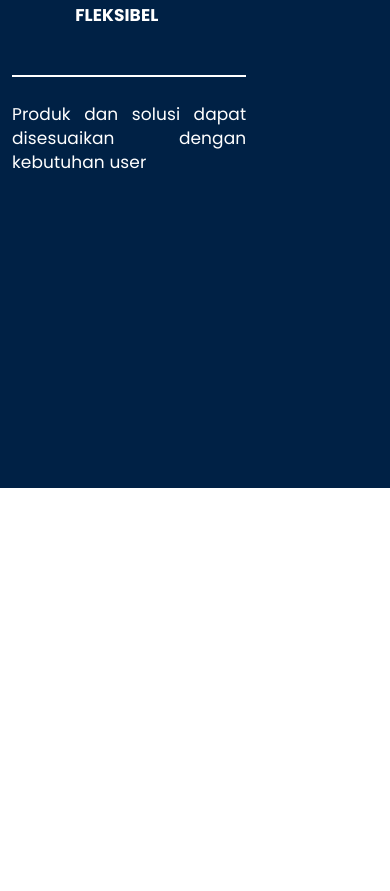
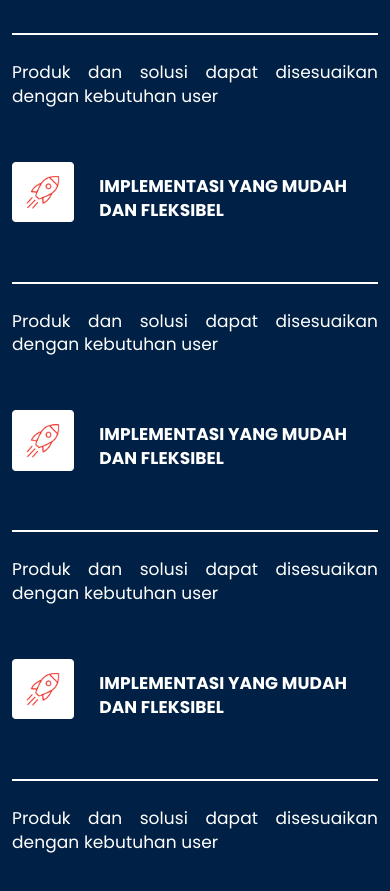
Before and after one commit to zulkarnaenfhr/big-sight-nextJs, a Next.js app: page / in a window 390 px wide. Shown: the part 1069-1960 px from the top of the page. Before the commit the page ends 1557 px from the top, so only its background shows below. Built offline with nearby package versions, Linux system fonts and the light colour scheme.

Commit message:
landing page section 3 done responsive

```diff
--- a/containers/LandingPage/LandingPage-Section3/LandingPage-Section3.module.css
+++ b/containers/LandingPage/LandingPage-Section3/LandingPage-Section3.module.css
@@ -1,8 +1,9 @@
 #LandingPage-Section3 {
     width: 100vw;
-    height: 793px;
+    min-height: 793px;
     background-color: #002145;
     color: white;
+    padding-bottom: 56px;
 }
 
 .LandingPage-Section3-Title {
@@ -13,10 +14,6 @@
     text-transform: uppercase;
     color: #ffffff;
     padding-top: 56px;
-}
-
-.LandingPage-Section3-Row1 {
-    padding-top: 75px;
 }
 
 .LandingPage-Section3-Content-Container {
@@ -67,3 +64,22 @@
     margin-top: 26px;
     color: #ffffff;
 }
+
+.LandingPage-Section3-Column-PaddingTop-Container {
+    padding-top: 75px;
+}
+
+@media screen and (max-width: 768px) {
+    .LandingPage-Section3-Column-Right-Container {
+        padding-top: 75px;
+    }
+    .LandingPage-Section3-Column-PaddingTop-Container {
+        padding-top: 45px;
+    }
+}
+
+@media screen and (max-width: 556px) {
+    .LandingPage-Section3-Title {
+        font-size: calc(0.9 * 30px);
+    }
+}
--- a/containers/LandingPage/LandingPage-Section3/LandingPage-Section3.tsx
+++ b/containers/LandingPage/LandingPage-Section3/LandingPage-Section3.tsx
@@ -9,8 +9,8 @@ export default function LandingPageSection3() {
                 KEUNTUNGAN MENGGUNAKAN <br /> PRODUK KAMI
             </h1>
             <Container>
-                <Row className={styles["LandingPage-Section3-Row1"]}>
-                    <Col>
+                <Row>
+                    <Col md={6} className={styles["LandingPage-Section3-Column-PaddingTop-Container"]}>
                         <div className={styles["LandingPage-Section3-Content-Container"]}>
                             <div className={styles["LandingPage-Section3-Content-Container-Row1"]}>
                                 <div className={styles["LandingPage-Section3-Content-Container-Row1-Row"]}>
@@ -25,8 +25,52 @@ export default function LandingPageSection3() {
                             </div>
                         </div>
                     </Col>
-                    <Col>
-                        <h1>masuk</h1>
+                    <Col md={6} className={styles["LandingPage-Section3-Column-PaddingTop-Container"]}>
+                        <div className={styles["LandingPage-Section3-Content-Container"]}>
+                            <div className={styles["LandingPage-Section3-Content-Container-Row1"]}>
+                                <div className={styles["LandingPage-Section3-Content-Container-Row1-Row"]}>
+                                    <div className={styles["LandingPage-Section3-Content-Container-Row1-Img-Wrapper"]}>
+                                        <Image src={require("../../../src/Big-Sight/LandingPage/Section3-Content1.png")} />
+                                    </div>
+                                    <h1 className={styles["LandingPage-Section3-Content-Container-Row1-Title"]}>Implementasi yang mudah dan fleksibel</h1>
+                                </div>
+                            </div>
+                            <div className={styles["LandingPage-Section3-Content-Container-Row2"]}>
+                                <h1 className={styles["LandingPage-Section3-Content-Container-Row2-Desc"]}>Produk dan solusi dapat disesuaikan dengan kebutuhan user</h1>
+                            </div>
+                        </div>{" "}
+                    </Col>
+                </Row>
+                <Row>
+                    <Col md={6} className={styles["LandingPage-Section3-Column-PaddingTop-Container"]}>
+                        <div className={styles["LandingPage-Section3-Content-Container"]}>
+                            <div className={styles["LandingPage-Section3-Content-Container-Row1"]}>
+                                <div className={styles["LandingPage-Section3-Content-Container-Row1-Row"]}>
+                                    <div className={styles["LandingPage-Section3-Content-Container-Row1-Img-Wrapper"]}>
+                                        <Image src={require("../../../src/Big-Sight/LandingPage/Section3-Content1.png")} />
+                                    </div>
+                                    <h1 className={styles["LandingPage-Section3-Content-Container-Row1-Title"]}>Implementasi yang mudah dan fleksibel</h1>
+                                </div>
+                            </div>
+                            <div className={styles["LandingPage-Section3-Content-Container-Row2"]}>
+                                <h1 className={styles["LandingPage-Section3-Content-Container-Row2-Desc"]}>Produk dan solusi dapat disesuaikan dengan kebutuhan user</h1>
+                            </div>
+                        </div>{" "}
+                    </Col>
+                    <Col md={6} className={styles["LandingPage-Section3-Column-PaddingTop-Container"]}>
+                        <div className={styles["LandingPage-Section3-Content-Container"]}>
+                            <div className={styles["LandingPage-Section3-Content-Container-Row1"]}>
+                                <div className={styles["LandingPage-Section3-Content-Container-Row1-Row"]}>
+                                    <div className={styles["LandingPage-Section3-Content-Container-Row1-Img-Wrapper"]}>
+                                        <Image src={require("../../../src/Big-Sight/LandingPage/Section3-Content1.png")} />
+                                    </div>
+                                    <h1 className={styles["LandingPage-Section3-Content-Container-Row1-Title"]}>Implementasi yang mudah dan fleksibel</h1>
+                                </div>
+                            </div>
+                            <div className={styles["LandingPage-Section3-Content-Container-Row2"]}>
+                                <h1 className={styles["LandingPage-Section3-Content-Container-Row2-Desc"]}>Produk dan solusi dapat disesuaikan dengan kebutuhan user</h1>
+                            </div>
+                        </div>{" "}
                     </Col>
                 </Row>
             </Container>
```
